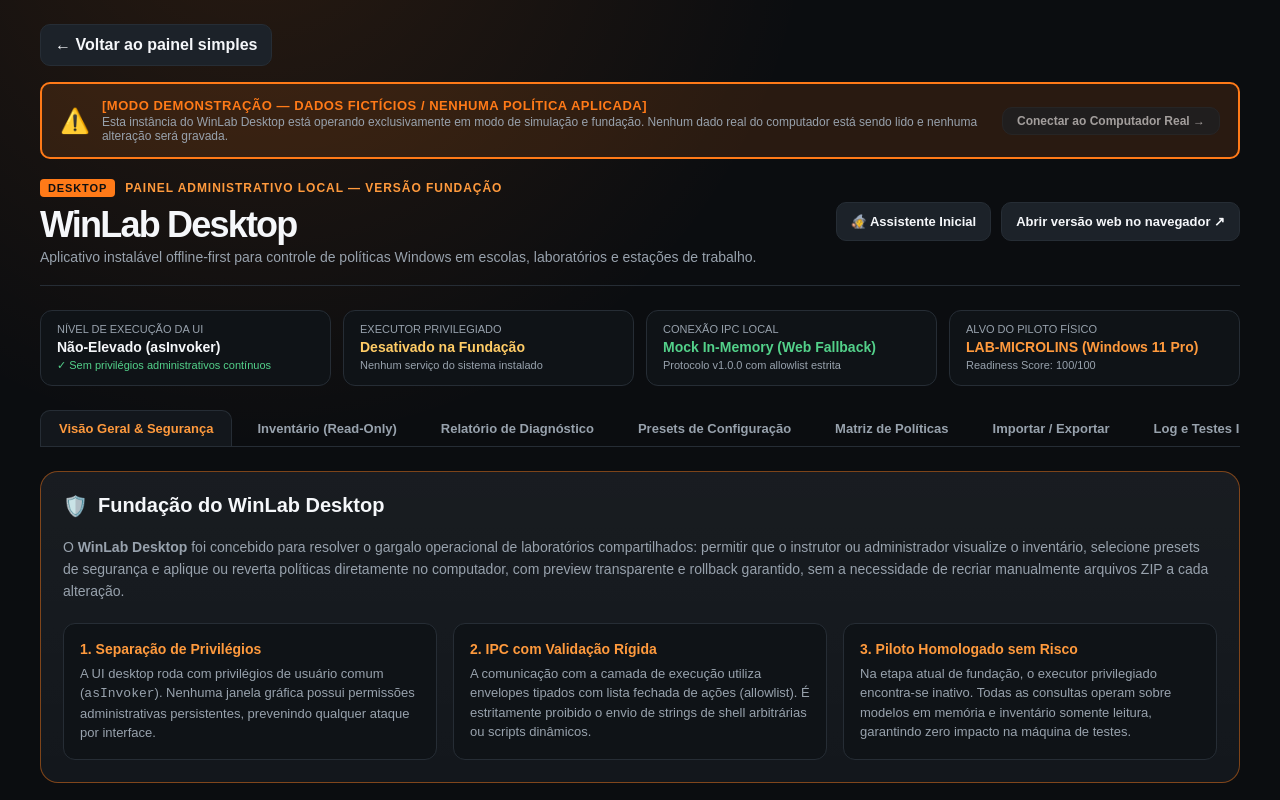
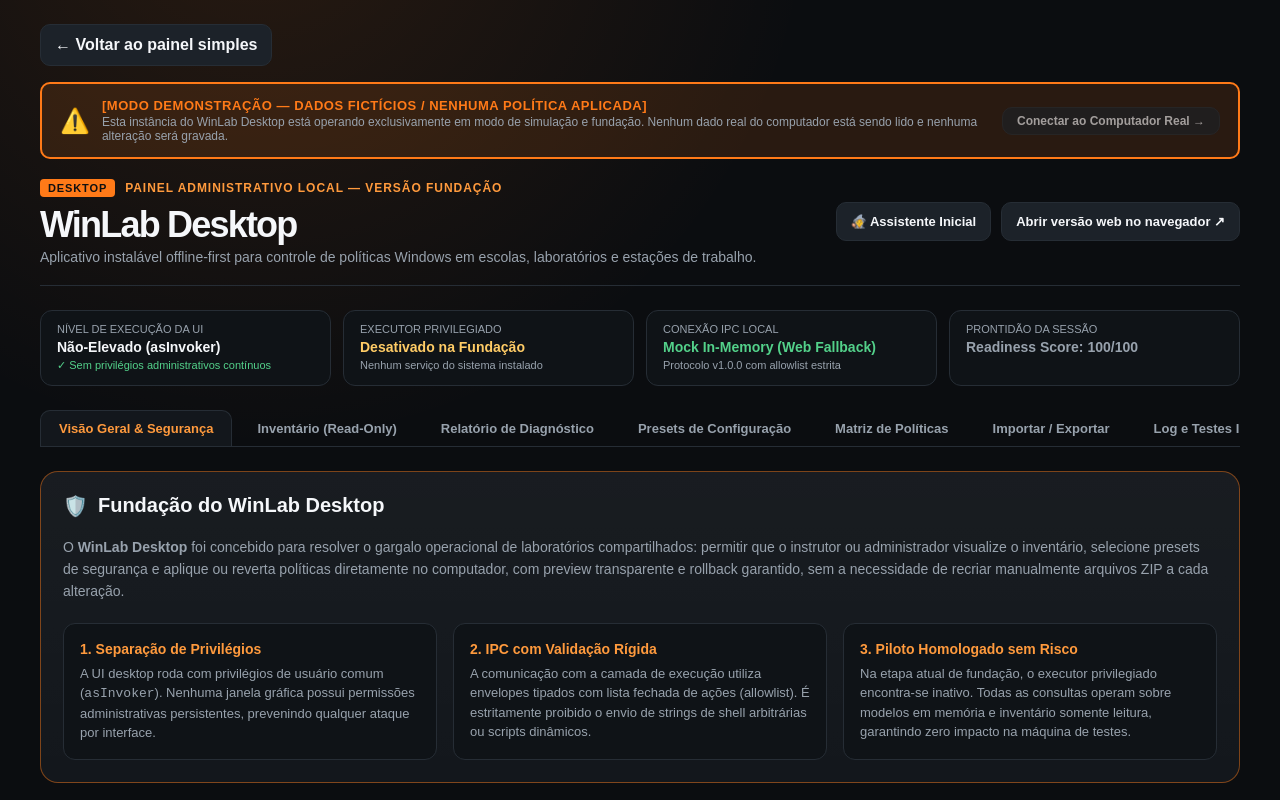
Before and after one commit to krrozino/winlab, a Next.js app: page /desktop in a window 1280 px wide. Both pictures are taken after a click on the button "Inspeção técnica e logs IPC". Shown: the top 800 px of the page. Built offline with nearby package versions, Linux system fonts and the light colour scheme.

Commit message:
fix(desktop): show unavailable session readiness

```diff
--- a/src/app/desktop/page.tsx
+++ b/src/app/desktop/page.tsx
@@ -241,6 +241,8 @@ export default function DesktopPage() {
     );
   }
 
+  const readinessScore = preflightData?.readinessScore;
+
   return (
     <main style={{ maxWidth: 1240, margin: "0 auto", padding: "24px 20px 80px" }}>
       <button type="button" className="secondary" onClick={() => setShowAdvanced(false)} style={{ marginBottom: 16 }}>← Voltar ao painel simples</button>
@@ -433,14 +435,11 @@ export default function DesktopPage() {
           }}
         >
           <div style={{ color: "var(--muted)", fontSize: 11, textTransform: "uppercase" }}>
-            Alvo do Piloto Físico
+            Prontidão da sessão
           </div>
-          <strong style={{ display: "block", color: "var(--accent-2)", marginTop: 4, fontSize: 14 }}>
-            LAB-MICROLINS (Windows 11 Pro)
+          <strong style={{ display: "block", color: "var(--muted)", marginTop: 4, fontSize: 14 }}>
+            Readiness Score: {Number.isFinite(readinessScore) ? `${readinessScore}/100` : "Indisponível"}
           </strong>
-          <small style={{ color: "var(--muted)", fontSize: 11 }}>
-            Readiness Score: {preflightData?.readinessScore ?? 100}/100
-          </small>
         </div>
       </div>
 
```
